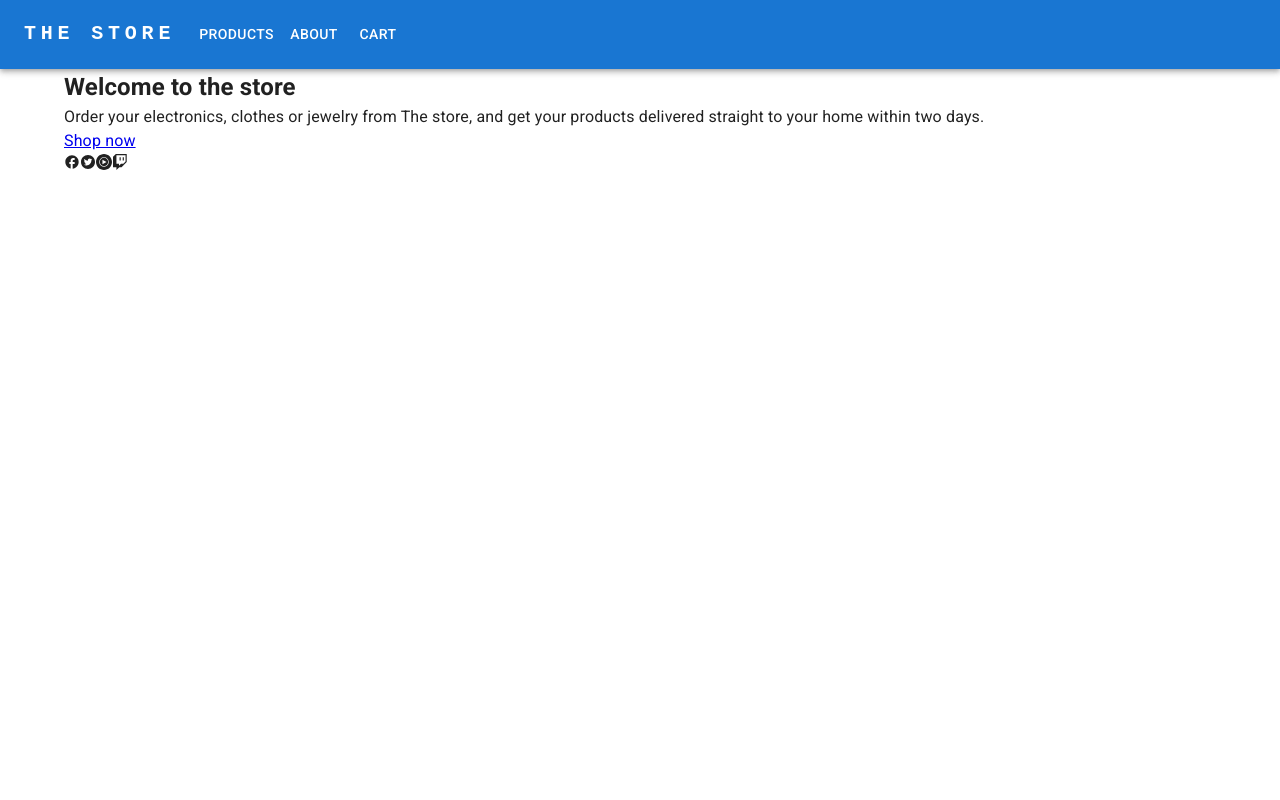
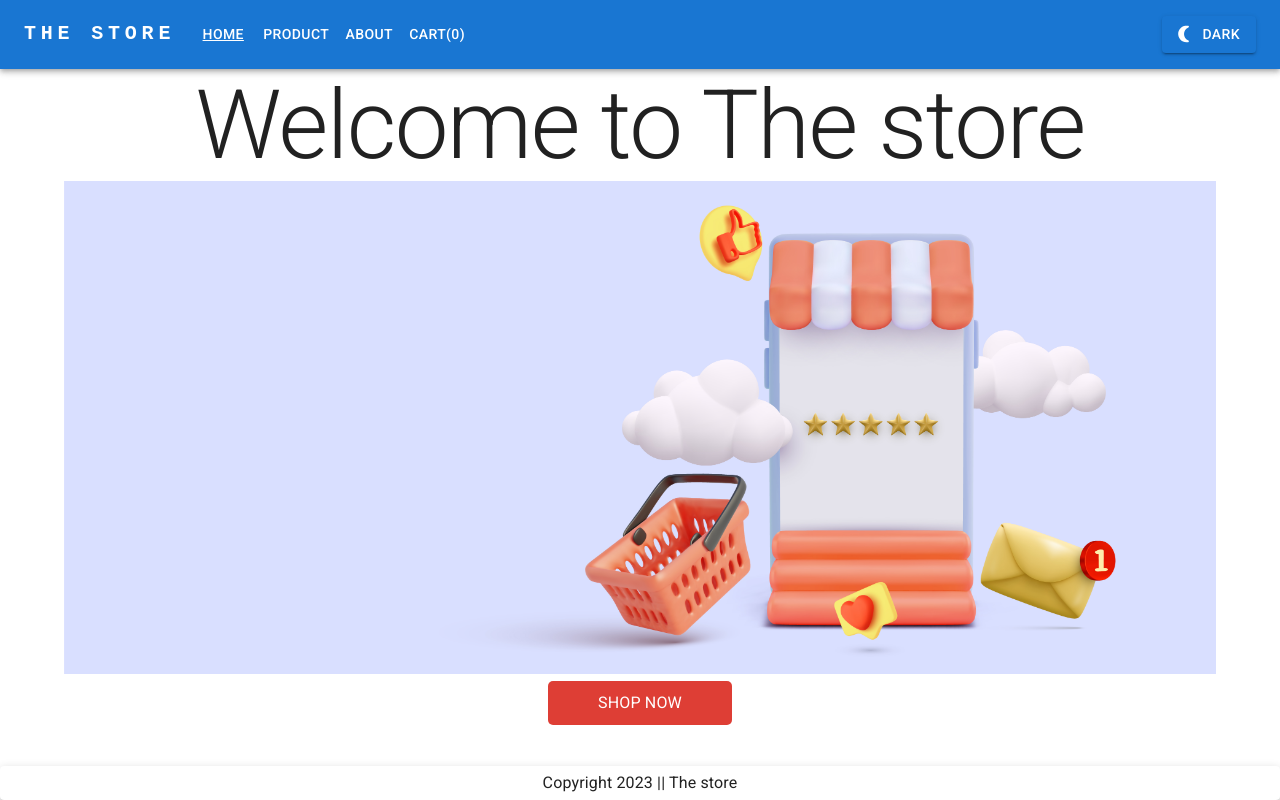
Before and after one commit to Jean-Christoffer/ReactStore, a React (Vite) app: page / in a window 1280 px wide. Built offline with nearby package versions, Linux system fonts and the light colour scheme.

Commit message:
material ui

```diff
--- a/package.json
+++ b/package.json
@@ -12,7 +12,7 @@
     "@emotion/react": "^11.10.6",
     "@emotion/styled": "^11.10.6",
     "@mui/icons-material": "^5.11.11",
-    "@mui/material": "^5.11.11",
+    "@mui/material": "^5.11.12",
     "clsx": "^1.2.1",
     "react": "^18.2.0",
     "react-dom": "^18.2.0",
--- a/src/App.jsx
+++ b/src/App.jsx
@@ -1,6 +1,6 @@
 
-import React,{useState, useEffect} from 'react'
-import Nav from './components/NavBar.jsx'
+import {useState} from 'react'
+import NavBar from './components/NavBar.jsx'
 import {BrowserRouter,Route,Routes} from "react-router-dom";
 import About from './components/About.jsx'
 import Cart from './components/Cart.jsx'
@@ -8,9 +8,32 @@ import Products from './components/Products.jsx'
 import Home from './components/Home.jsx'
 import ProductDetails from './components/ProductDetails.jsx'
 import Footer from './components/Footer.jsx'
-import Container from '@mui/material/Container';
+import {Container,Paper} from '@mui/material';
+import { ThemeProvider, createTheme } from '@mui/material/styles';
+
+
 function App() {
-const  [cart,setCart] = useState([])
+
+  const darkTheme = createTheme({
+    palette: {
+      mode: 'dark',
+    },
+  });
+  const lightTheme = createTheme({
+    palette: {
+      mode: 'light',
+    },
+  });
+
+  const [theme, setTheme] = useState(false)
+
+  const [cart,setCart] = useState([])
+
+function toggleTheme(){
+  setTheme(!theme)
+}
+
+
 
 function handleAddToCart(newItem){
   const itemExists = cart.find(product => product.id === newItem.id)
@@ -39,8 +62,11 @@ function handleAddToCart(newItem){
 
   return (
     <>
+
     <BrowserRouter>
-    <Nav cart={cart}/>
+      <ThemeProvider theme={theme ? darkTheme : lightTheme }>
+        <Paper sx={{  minHeight:'100vh' }} elevation={0} square >
+          <NavBar toggleTheme={toggleTheme} cart={cart} theme={theme}/>
             <Container>
               <Routes>
                 <Route path='/' element={<Home/>}></Route>
@@ -49,8 +75,10 @@ function handleAddToCart(newItem){
                 <Route path='/about' element={<About/>}></Route>
                 <Route path='/cart' element={<Cart cart={cart}/>}></Route>
               </Routes>
+            </Container>
             <Footer/>
-      </Container>
+          </Paper>
+        </ThemeProvider>
       </BrowserRouter>
     </>
   )
--- a/src/components/About.jsx
+++ b/src/components/About.jsx
@@ -1,3 +1,20 @@
+import {Container,Box, Typography} from '@mui/material';
 export default function About(){
-    return(<></>)
+    return(
+    <>
+    <Container sx={{ display:'flex', justifyContent:'center' }}>
+        <Box sx={{ margin:'50px' }}>
+            <Typography variant="h2" component='h2' sx={{maxWidth: '500px'}}>
+                About Us
+            </Typography>
+            <Typography variant="body1" component='p' sx={{maxWidth: '500px'}}>
+            We started The store in 2010.
+            Save time by shopping in our store and we'll deliver the products the next day.
+            </Typography>
+            <Typography variant="body1" component='p' sx={{width: '350px'}}>
+                Order your products from The store with our super fast delivery and excellent customer service, get your products delivered straight the next day.
+            </Typography>
+        </Box>
+    </Container>
+    </>)
 }
--- a/src/components/Footer.jsx
+++ b/src/components/Footer.jsx
@@ -1,11 +1,16 @@
-import {MdFacebook} from 'react-icons/md'
-import {AiFillTwitterCircle} from 'react-icons/ai'
-import {SiYoutubemusic} from 'react-icons/si'
-import {BsTwitch} from 'react-icons/bs'
-export default function Footer(){
-    return(
-    <>
-        <footer><MdFacebook/><AiFillTwitterCircle/><SiYoutubemusic/><BsTwitch/></footer>
-    </>
-    )
+import Box from '@mui/material/Box';
+import Paper from '@mui/material/Paper';
+import {Typography} from '@mui/material';
+
+export default function Footer() {
+
+  return (
+    <Box sx={{ pb: 7,  }}  >
+
+      <Paper sx={{ position: 'fixed', bottom: 0, left: 0, right: 0, display: 'flex', justifyContent:'center', padding:'5px', alignItems:'center' }} elevation={3}  >
+
+        <Typography  sx={{fontWeight: '400'}} variant="body1" component='p'>Copyright 2023 || The store</Typography>
+      </Paper>
+    </Box>
+  );
 }
--- a/src/components/Home.jsx
+++ b/src/components/Home.jsx
@@ -1,18 +1,17 @@
 import {Link} from 'react-router-dom'
-import {Button} from '@mui/material'
+import {Container,Box, Typography} from '@mui/material';
 export default function Home(){
     return(
     <>
-    <div className='home-container'>
-        <article>
-            <h1>Welcome to the store</h1>
-            <p>Order your electronics, clothes or jewelry from The store, and get your products delivered straight to your home within two days.</p>
-        </article>
-        <div className='cta-container'>
-            <Link className='cta' to='/products'>Shop now</Link>
 
-        </div>
-    </div>
+    <Typography variant="h1" component='h1' sx={{ textAlign:'center' }} >Welcome to The store </Typography>
+        <Box maxWidth="100vw">
+            <img src='/store_9.jpg'></img>
+        </Box>
+
+        <Box sx={{ display:'flex', justifyContent:'center' }}>
+            <Link className='cta' to='/products'>SHOP NOW</Link>
+        </Box>
 
     </>
     )
--- a/src/components/NavBar.jsx
+++ b/src/components/NavBar.jsx
@@ -1,51 +1,30 @@
-import React, {useState, useEffect} from 'react';
+import React, {useState} from 'react';
 import {NavLink, Link} from 'react-router-dom'
 import AppBar from '@mui/material/AppBar';
-import Box from '@mui/material/Box';
+import {Box,Container,Button} from '@mui/material';
 import Toolbar from '@mui/material/Toolbar';
 import IconButton from '@mui/material/IconButton';
 import Typography from '@mui/material/Typography';
 import Menu from '@mui/material/Menu';
 import MenuIcon from '@mui/icons-material/Menu';
-import Container from '@mui/material/Container';
-import Avatar from '@mui/material/Avatar';
-import Button from '@mui/material/Button';
-import Tooltip from '@mui/material/Tooltip';
-import MenuItem from '@mui/material/MenuItem';
-import AdbIcon from '@mui/icons-material/Adb';
-
-
-/*export default function NavBar(props){
+import WbSunnyIcon from '@mui/icons-material/WbSunny';
+import NightlightRoundIcon from '@mui/icons-material/NightlightRound';
+function NavBar(props) {
     const {cart} = props
 
     const totalItems = cart.reduce((a,b)=> {
       return a + (b.quantity)
   },0)
 
-    return(
-        <>
-            <header>
-                <Link to='/'><h1>The store</h1></Link>
-                <nav>
-                    <ul>
-                        <li><NavLink to='/' className={({ isActive })=> isActive ? 'active' : '' }>Home</NavLink></li>
-                        <li><NavLink to='/products' className={({ isActive })=> isActive ? 'active' : '' }>Products</NavLink></li>
-                        <li><NavLink to='/about'  className={({ isActive })=> isActive ? 'active' : '' }>About</NavLink></li>
-                        <li><NavLink to='/cart'className={({ isActive })=> isActive ? 'active' : '' }>Cart({totalItems})</NavLink></li>
-                    </ul>
-                </nav>
-            </header>
-        </>
-    )
-}
-*/
+  const pages = [
+    { name: 'Home', route: '', properties:'' },
+    { name: 'Product', route: 'products', properties:'' },
+    { name: 'About', route: 'about', properties:'' },
+    { name: `Cart(${totalItems})`, route: 'cart', properties:cart }
 
-const pages = ['products', 'about', 'cart',''];
+  ];
 
-
-function NavBar(props) {
-    const {cart} = props
-  const [anchorElNav, setAnchorElNav] = React.useState(null)
+  const [anchorElNav, setAnchorElNav] = useState(null)
 
   const handleOpenNavMenu = ( event) => {
     setAnchorElNav(event.currentTarget);
@@ -107,16 +86,24 @@ function NavBar(props) {
                 display: { xs: 'block', md: 'none' },
               }}
               >
-              {pages.map((page) => (
-                <MenuItem key={page} onClick={handleCloseNavMenu}>
-                  <Typography textAlign="center">
-                    <Link to={`/${page}`} style={{ textDecoration:'none', color:'inherit' }} cart={cart}>{page}</Link>
-                  </Typography>
-                </MenuItem>
+
+              {pages.map((page, index) => (
+                  <Button
+                  key={index}
+                  onClick={handleCloseNavMenu}
+                  sx={{ my: 2, color: 'white', display: 'block' }}
+                  >
+                  <Link
+                  properties={page.properties}
+                  style={{ textDecoration:'none', color:'black' }}
+                  to={`/${page.route}`}
+                  >
+                  {page.name}
+                  </Link>
+                  </Button>
                   ))}
             </Menu>
           </Box>
-          <AdbIcon sx={{ display: { xs: 'flex', md: 'none' }, mr: 1 }} />
           <Typography
             variant="h5"
             noWrap
@@ -133,19 +120,36 @@ function NavBar(props) {
               textDecoration: 'none',
             }}
           >
-            LOGO
+            THE STORE
           </Typography>
+
           <Box sx={{ flexGrow: 1, display: { xs: 'none', md: 'flex' } }}>
-            {pages.map((page) => (
+          {pages.map((page,index) => (
             <Button
-                key={page}
+              key={index}
               onClick={handleCloseNavMenu}
               sx={{ my: 2, color: 'white', display: 'block' }}
             >
-                <Link style={{ textDecoration:'none', color:'inherit' }} to={`/${page}`}>{page}</Link>
+              <NavLink className={({ isActive }) => (isActive ? 'active' : '')}
+                properties={page.properties}
+                style={{ color:'inherit' }}
+                to={`/${page.route}`}
+              >
+                {page.name}
+              </NavLink>
             </Button>
           ))}
           </Box>
+
+          <Box sx={{ flexGrow: 0 }}>
+
+          <Button onClick={props.toggleTheme}
+           startIcon={props.theme === true ? <WbSunnyIcon/> :  <NightlightRoundIcon/>}
+            variant="contained">{props.theme === true ? 'Light' : 'Dark'}</Button>
+
+          </Box>
+
+
         </Toolbar>
       </Container>
     </AppBar>
--- a/src/components/ProductDetails.jsx
+++ b/src/components/ProductDetails.jsx
@@ -23,7 +23,7 @@ export default function ProductDetails(props){
     return(
     <>
     {isLoading && <Loader/>}
-    <Paper elevation={3} key = {product.id} sx={{ maxWidth: 600, margin:'auto' }}>
+    <Paper elevation={3} key = {product.id} sx={{ maxWidth: 600, margin:'auto', marginTop:20 }}>
 
         <Box padding={1} sx={{  display:'flex', justifyContent:'center', height:200 }}>
             <img src={product.image} />
--- a/src/index.css
+++ b/src/index.css
@@ -13,8 +13,19 @@ img{
   position: fixed;
   top: 50%;
   left: 50%;
-
-
+}
+a{
+  text-decoration: none;
+}
+a.active{
+text-decoration: underline;
+}
+.cta{
+  color: inherit;
+  padding: 10px 50px;
+  background-color: #de3e35;
+  border-radius: 5px;
+  color: white;
 }
 
 @keyframes rotator {
```
Also changed, not shown: src/components/Product.jsx (+4 -4 lines), src/components/Products.jsx (+8 -3 lines), src/main.jsx (+7 -0 lines), 1 other file (tests, documents, lock files or other folders). Lines whose indentation alone changed are shown as unchanged.
